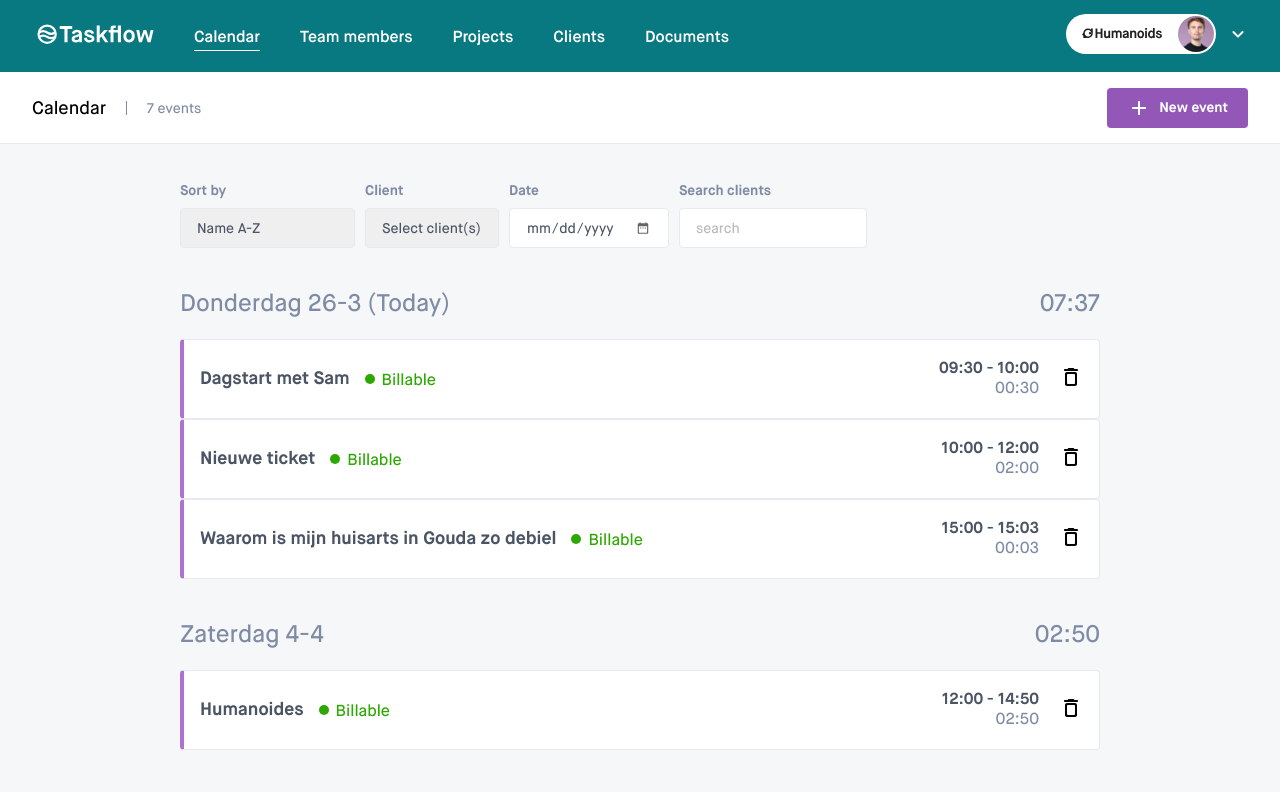
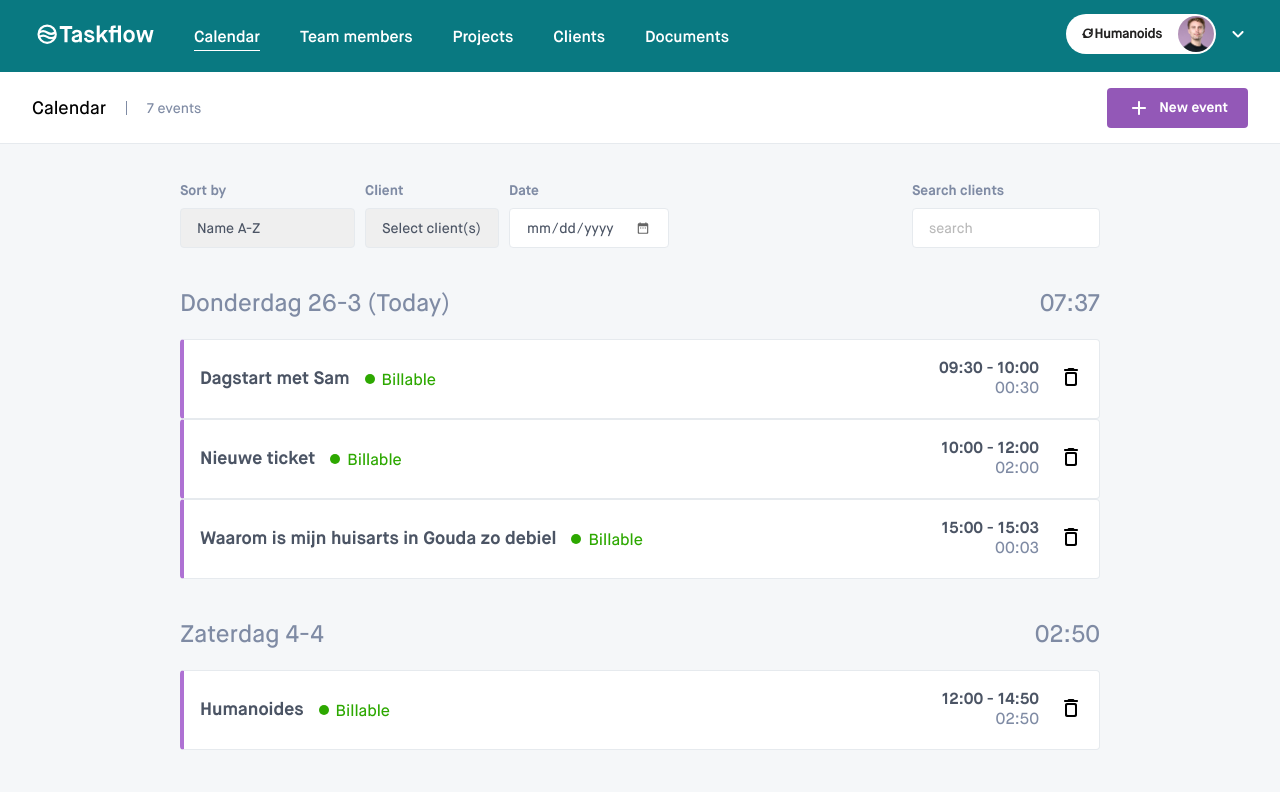
Before and after one commit to humanoidsbv/taskflow-jasper, a Next.js app: page / in a window 1280 px wide. Shown: the top 792 px of the page. Built offline with nearby package versions, Linux system fonts and the light colour scheme; data requests are answered from the project's data file.

Commit message:
Filter styling

```diff
--- a/src/components/filters/CalendarFilters.module.css
+++ b/src/components/filters/CalendarFilters.module.css
@@ -1,4 +1,19 @@
 .filters {
   display: flex;
+  flex-direction: column;
   gap: 10px;
 }
+
+.search {
+  order: -1;
+}
+
+@media screen and (min-width: 1160px) {
+  .filters {
+    flex-direction: row;
+  }
+  .search {
+    order: 0;
+    margin-left: auto;
+  }
+}
--- a/src/components/filters/CalendarFilters.tsx
+++ b/src/components/filters/CalendarFilters.tsx
@@ -70,6 +70,7 @@ export const CalendarFilters = () => {
         onChange={(e) => updateParams("date", e.currentTarget.value)}
       />
       <InputField
+        className={styles.search}
         name="search"
         type="text"
         title="Search clients"
--- a/src/components/filters/Filters.tsx
+++ b/src/components/filters/Filters.tsx
@@ -52,6 +52,9 @@ export const Filters = ({ pageName, children }: FiltersProps) => {
               <h3 className={styles.filters}>Filters</h3>
               {children}
               <div className={styles.buttons}>
+                <Button type="submit" disabled={false}>
+                  Apply
+                </Button>
                 <Button
                   className={styles.cancelButton}
                   variant="secondary"
@@ -59,9 +62,6 @@ export const Filters = ({ pageName, children }: FiltersProps) => {
                   type="button"
                 >
                   Cancel
-                </Button>
-                <Button type="submit" disabled={false}>
-                  Add event
                 </Button>
               </div>
             </div>
--- a/src/components/time-entry-form/TimeEntryForm.module.css
+++ b/src/components/time-entry-form/TimeEntryForm.module.css
@@ -55,11 +55,6 @@
   flex-grow: 1;
 }
 
-.cancelButton {
-  color: var(--gray-1);
-  font-weight: 500;
-}
-
 .message {
   font-size: var(--font-medium);
 }
```
